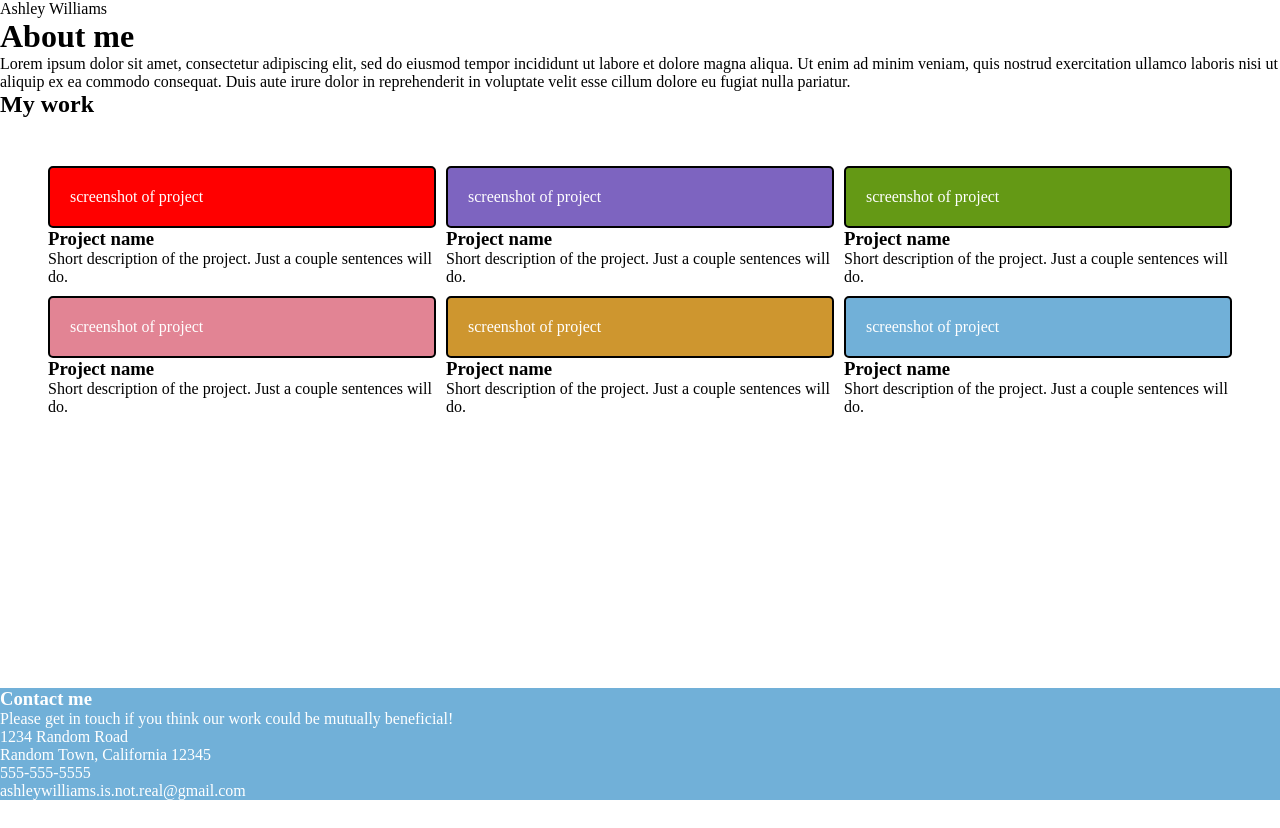
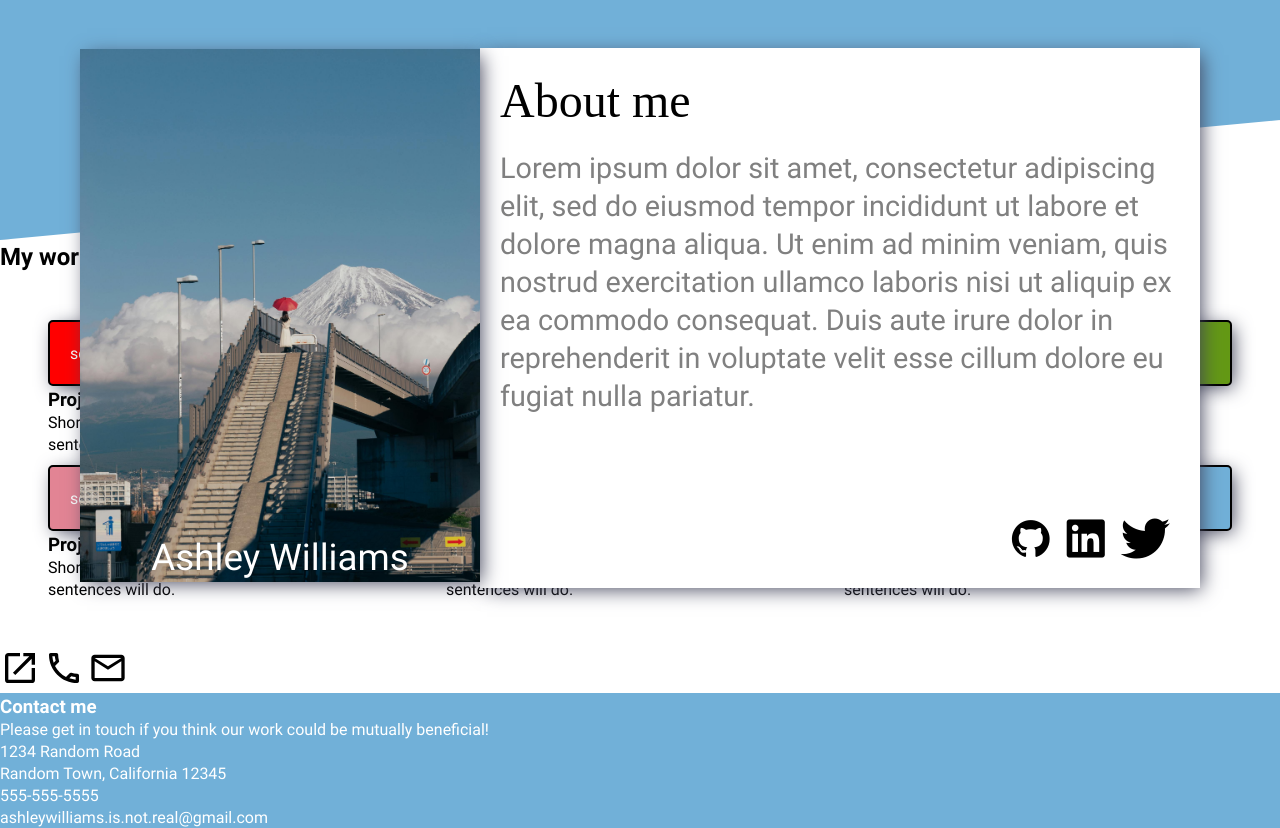
Before and after one commit to MichalRydzewski/homepage, a plain HTML site: page index.html in a window 1280 px wide. Before the commit the page ends 800 px from the top, so only its background shows below. Drawn offline with nearby package versions, Linux system fonts and the light colour scheme.

Commit message:
style header

```diff
--- a/index.html
+++ b/index.html
@@ -3,22 +3,51 @@
   <head>
     <meta charset="UTF-8" />
     <meta name="viewport" content="width=device-width, initial-scale=1.0" />
+    <link
+      rel="stylesheet"
+      type="text/css"
+      href="https://cdn.jsdelivr.net/gh/devicons/devicon@latest/devicon.min.css"
+    />
+    <link
+      rel="stylesheet"
+      type="text/css"
+      href="https://cdn.jsdelivr.net/gh/devicons/devicon@latest/devicon.min.css"
+    />
+    <link
+      rel="stylesheet"
+      type="text/css"
+      href="https://cdn.jsdelivr.net/gh/devicons/devicon@latest/devicon.min.css"
+    />
     <title>Homepage</title>
+    <link rel="stylesheet" href="style.css" />
   </head>
-  <link rel="stylesheet" href="style.css" />
   <body>
     <main>
+      <div class="trapeze"></div>
       <header>
-        Ashley Williams
+        <div class="profile">
+          <img
+            src="assets/fuji.jpg"
+            alt="Image of bridge, its stairs and Fuji in background"
+          />
+          <p class="ashley">Ashley Williams</p>
+        </div>
+        <div class="header-text">
           <h1>About me</h1>
-        <p>
+          <p class="header-p">
             Lorem ipsum dolor sit amet, consectetur adipiscing elit, sed do
-          eiusmod tempor incididunt ut labore et dolore magna aliqua. Ut enim ad
-          minim veniam, quis nostrud exercitation ullamco laboris nisi ut
+            eiusmod tempor incididunt ut labore et dolore magna aliqua. Ut enim
+            ad minim veniam, quis nostrud exercitation ullamco laboris nisi ut
             aliquip ex ea commodo consequat. Duis aute irure dolor in
             reprehenderit in voluptate velit esse cillum dolore eu fugiat nulla
             pariatur.
           </p>
+          <div class="icons">
+            <a href="https://github.com/MichalRydzewski">  <i class="devicon devicon-github-original"></i></a>
+            <a href="">  <i class="devicon devicon-linkedin-plain"></i></a>
+            <a href="">  <i class="devicon devicon-twitter-original"></i></a>
+          </div>
+        </div>
       </header>
       <h2>My work</h2>
       <div class="project-grid">
@@ -66,7 +95,24 @@
         </section>
       </div>
     </main>
-
+    <svg xmlns="http://www.w3.org/2000/svg" viewBox="0 0 24 24">
+      <title>open-in-new</title>
+      <path
+        d="M14,3V5H17.59L7.76,14.83L9.17,16.24L19,6.41V10H21V3M19,19H5V5H12V3H5C3.89,3 3,3.9 3,5V19A2,2 0 0,0 5,21H19A2,2 0 0,0 21,19V12H19V19Z"
+      />
+    </svg>
+    <svg xmlns="http://www.w3.org/2000/svg" viewBox="0 0 24 24">
+      <title>phone-outline</title>
+      <path
+        d="M20,15.5C18.8,15.5 17.5,15.3 16.4,14.9C16.3,14.9 16.2,14.9 16.1,14.9C15.8,14.9 15.6,15 15.4,15.2L13.2,17.4C10.4,15.9 8,13.6 6.6,10.8L8.8,8.6C9.1,8.3 9.2,7.9 9,7.6C8.7,6.5 8.5,5.2 8.5,4C8.5,3.5 8,3 7.5,3H4C3.5,3 3,3.5 3,4C3,13.4 10.6,21 20,21C20.5,21 21,20.5 21,20V16.5C21,16 20.5,15.5 20,15.5M5,5H6.5C6.6,5.9 6.8,6.8 7,7.6L5.8,8.8C5.4,7.6 5.1,6.3 5,5M19,19C17.7,18.9 16.4,18.6 15.2,18.2L16.4,17C17.2,17.2 18.1,17.4 19,17.4V19Z"
+      />
+    </svg>
+    <svg xmlns="http://www.w3.org/2000/svg" viewBox="0 0 24 24">
+      <title>email-outline</title>
+      <path
+        d="M22 6C22 4.9 21.1 4 20 4H4C2.9 4 2 4.9 2 6V18C2 19.1 2.9 20 4 20H20C21.1 20 22 19.1 22 18V6M20 6L12 11L4 6H20M20 18H4V8L12 13L20 8V18Z"
+      />
+    </svg>
     <footer>
       <h3>Contact me</h3>
       <p>
--- a/style.css
+++ b/style.css
@@ -12,26 +12,30 @@
   font-family: "Roboto";
   font-weight: 400;
   src: url("assets/fonts/roboto-regular-webfont.woff2") format("woff2"),
-  url("assets/fonts/roboto-regular-webfont.woff") format("woff");
+    url("assets/fonts/roboto-regular-webfont.woff") format("woff");
 }
 @font-face {
   font-family: "Roboto";
   font-weight: 300;
   src: url("assets/fonts/roboto-light-webfont.woff2") format("woff2"),
-  url("assets/fonts/roboto-light-webfont.woff") format("woff");
+    url("assets/fonts/roboto-light-webfont.woff") format("woff");
 }
 @font-face {
   font-family: "Roboto";
   font-weight: 400;
   font-style: italic;
   src: url("assets/fonts/roboto-italic-webfont.woff2") format("woff2"),
-  url("assets/fonts/roboto-italic-webfont.woff") format("woff");
+    url("assets/fonts/roboto-italic-webfont.woff") format("woff");
 }
 @font-face {
   font-family: "Roboto";
   font-weight: 700;
   src: url("assets/fonts/roboto-bold-webfont.woff2") format("woff2"),
-  url("assets/fonts/roboto-bold-webfont.woff") format("woff");
+    url("assets/fonts/roboto-bold-webfont.woff") format("woff");
+}
+
+body {
+  font-family: "Roboto", sans-serif, Arial, Helvetica;
 }
 
 .project-grid {
@@ -46,6 +50,7 @@
   border-radius: 5px;
   padding: 20px;
   color: white;
+  box-shadow: 4px 4px 19px -3px rgba(66, 68, 90, 1);
 }
 .screenshot-1 {
   background-color: red;
@@ -69,8 +74,77 @@
 footer {
   background-color: var(--light-blue);
   color: white;
-  position: fixed;
-  bottom: 0;
-  left: 0;
-  right: 0;
+  position: relative;
 }
+
+.ashley {
+  position: absolute;
+  bottom: .4rem;
+  font-size: 2.3rem;
+  left: 50%;
+  white-space: nowrap;
+  transform: translateX(-50%);
+}
+
+.trapeze {
+  clip-path: polygon(0 0, 100% 0%, 100% 50%, 0% 100%);
+  background-color: var(--light-blue);
+  height: 15rem;
+  box-shadow: 4px 4px 19px -3px rgba(66, 68, 90, 1);
+}
+
+header {
+  position: absolute;
+  top: 0;
+  color: black;
+  margin: 3rem 5rem;
+  display: flex;
+  align-items: center;
+}
+
+img {
+  width: 400px;
+  height: auto;
+  box-shadow: 4px 4px 19px -3px rgba(66, 68, 90, 1);
+}
+
+.profile {
+  position: relative;
+  text-align: center;
+  color: white;
+}
+
+h1 {
+  font-family: 'Times New Roman', Times, serif;
+  font-weight: lighter;
+  font-size: 3rem;
+  padding: 25px 0 20px 20px;
+}
+
+.header-text {
+  background-color: white;
+  box-shadow: 4px 4px 19px -3px rgba(66, 68, 90, 1);
+}
+
+.header-p {
+  padding: 0 20px 100px;
+  font-size: 1.8rem;
+  color: gray;
+}
+
+svg {
+  width: 40px;
+}
+
+a {
+  text-decoration: none;
+  color: black;
+}
+
+.icons {
+  display: flex;
+  gap: 15px;
+  font-size: 2.5rem;
+  justify-content: end;
+  margin: 0 30px 20px 0;
+}
```
Lines whose indentation alone changed are shown as unchanged.
